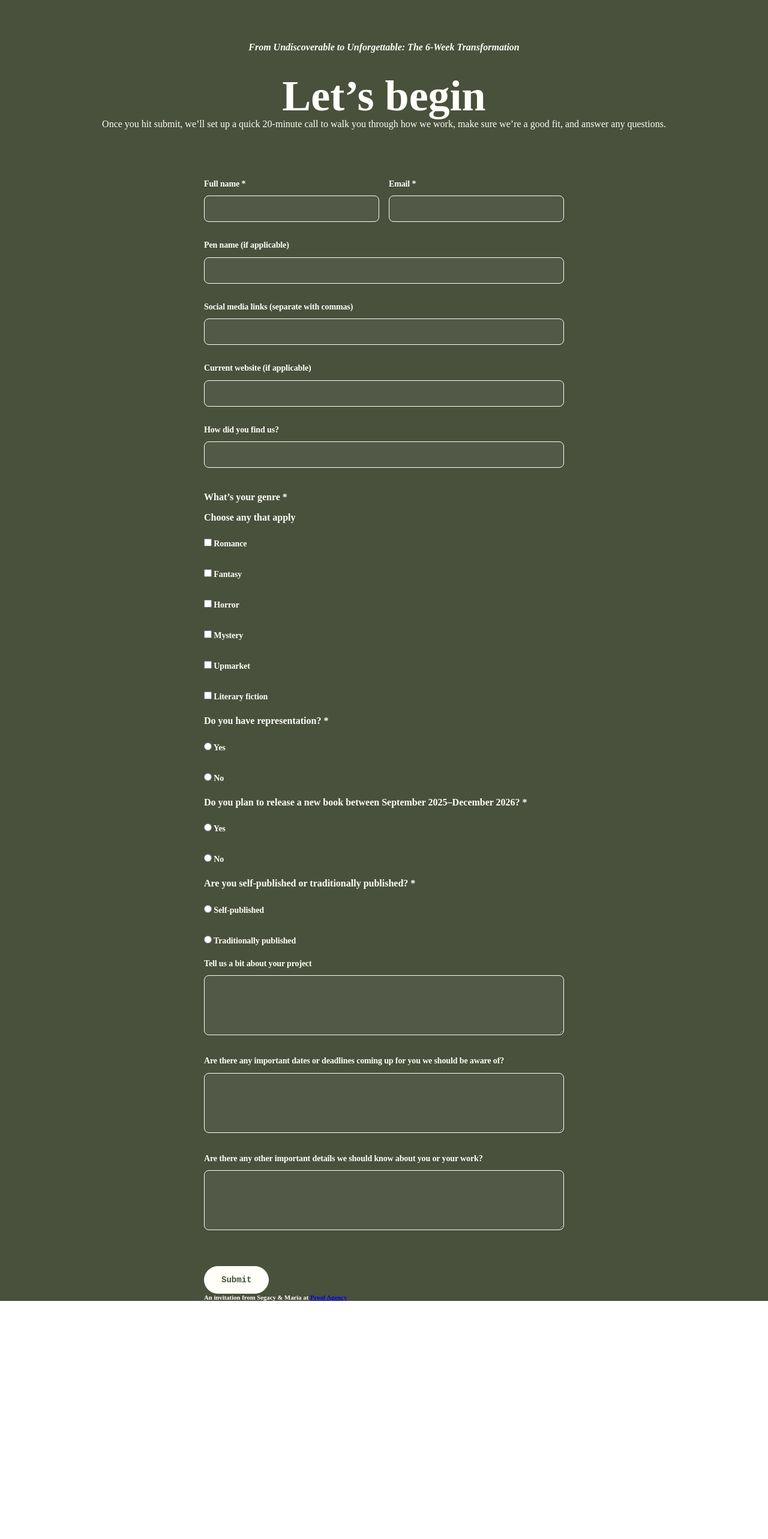
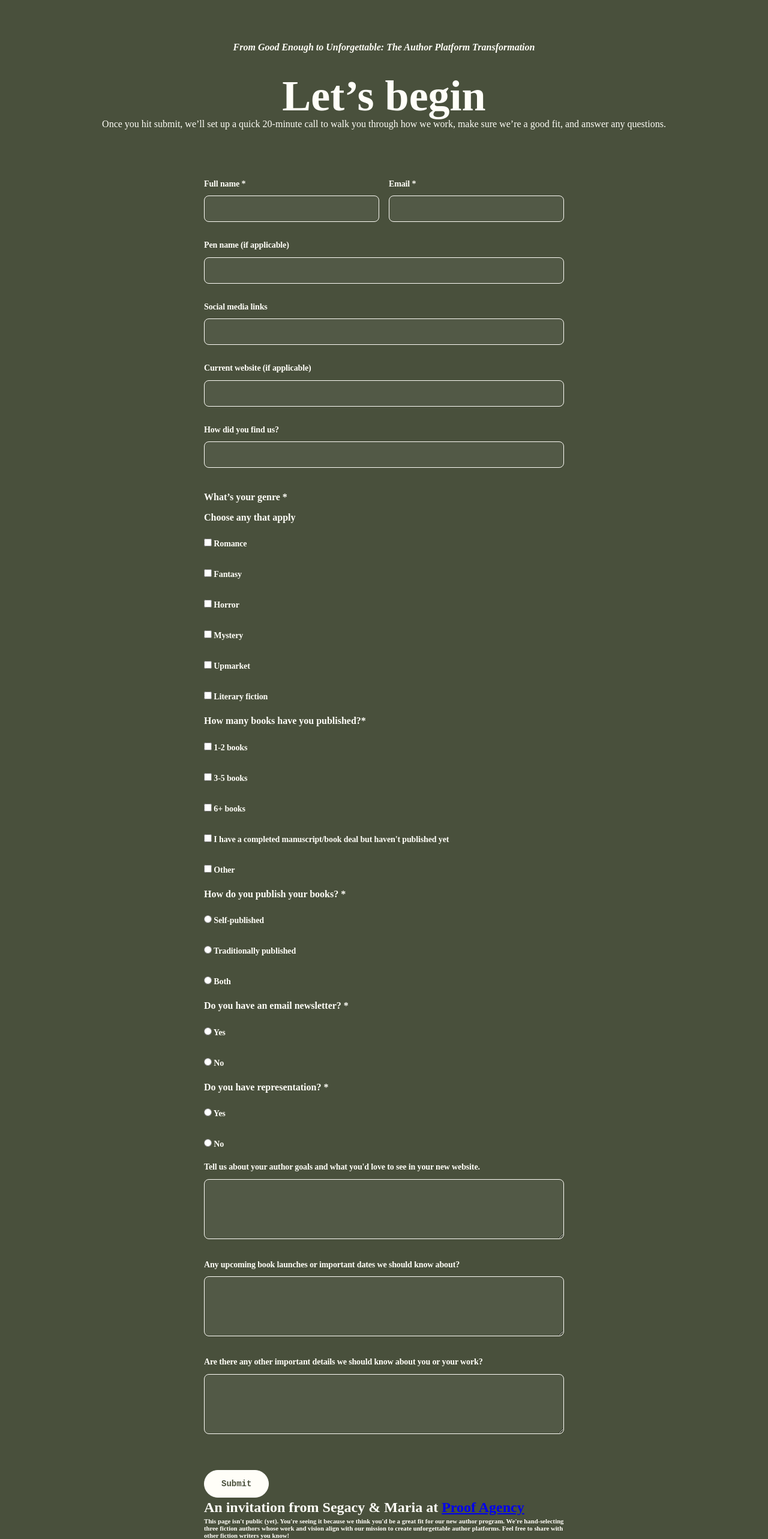
Before and after one commit to mmergal92/Proof_website, a React (Create React App) app: page /authorinquiryform in a window 1280 px wide. Shown: the part 153-2719 px from the top of the page at 60% size. Before the commit the page ends 2322 px from the top, so only its background shows below. Built offline with nearby package versions, Linux system fonts and the light colour scheme; the HTML template or start-up script is replaced by a standard one; a web font is replaced by a local one.

Commit message:
editing text

```diff
--- a/src/pages/authorinquiry.js
+++ b/src/pages/authorinquiry.js
@@ -14,13 +14,13 @@ const AuthorForm = () => {
     <div className="author-inquiry-page author-page">
       <section className="author-inquiry-hero">
         <div className="hero-inquiry-content">
-          <h5>From Undiscoverable to Unforgettable: The 6-Week Transformation</h5>
+          <h5>From Good Enough to Unforgettable: The Author Platform Transformation</h5>
           <h1>Let’s begin</h1>
           <p>Once you hit submit, we’ll set up a quick 20-minute call to walk you through how we work, make sure we’re a good fit, and answer any questions.</p>
         </div>
       </section>
 
-        <section className="author-inquiry-form asection">
+      <section className="author-inquiry-form asection">
         <form
           ref={formRef}
           name="author"
@@ -52,7 +52,7 @@ const AuthorForm = () => {
           <input type="text" id="penName" name="penName" />
 
           <label htmlFor="socialLinks">
-            Social media links (separate with commas)
+            Social media links
           </label>
           <input type="text" id="socialLinks" name="socialLinks" />
 
@@ -85,6 +85,48 @@ const AuthorForm = () => {
             </label>
           </div>
 
+        <div className="form-group">
+            <p className="label">How many books have you published?*</p>
+            <label>
+              <input type="checkbox" name="genre" value="one" /> 1-2 books
+            </label>
+            <label>
+              <input type="checkbox" name="genre" value="some" /> 3-5 books
+            </label>
+            <label>
+              <input type="checkbox" name="genre" value="many" /> 6+ books
+            </label>
+            <label>
+              <input type="checkbox" name="genre" value="none" /> I have a completed manuscript/book deal but haven't published yet
+            </label>
+            <label>
+              <input type="checkbox" name="genre" value="other" /> Other
+            </label>
+          </div>
+
+          <div className="form-group">
+            <p>How do you publish your books? *</p>
+            <label>
+              <input type="radio" name="publishing" value="Self-published" required /> Self-published
+            </label>
+            <label>
+              <input type="radio" name="publishing" value="Traditionally published" /> Traditionally published
+            </label>
+            <label>
+              <input type="radio" name="publishing" value="Both" /> Both
+            </label>
+          </div>
+
+          <div className="form-group">
+            <p>Do you have an email newsletter? *</p>
+            <label>
+              <input type="radio" name="release" value="Yes" required /> Yes
+            </label>
+            <label>
+              <input type="radio" name="release" value="No" /> No
+            </label>
+          </div>
+
           <div className="form-group">
             <p>Do you have representation? *</p>
             <label>
@@ -95,34 +137,14 @@ const AuthorForm = () => {
             </label>
           </div>
 
-          <div className="form-group">
-            <p>
-              Do you plan to release a new book between September 2025–December
-              2026? *
-            </p>
-            <label>
-              <input type="radio" name="release" value="Yes" required /> Yes
-            </label>
-            <label>
-              <input type="radio" name="release" value="No" /> No
-            </label>
-          </div>
 
-          <div className="form-group">
-            <p>Are you self-published or traditionally published? *</p>
-            <label>
-              <input type="radio" name="publishing" value="Self-published" required /> Self-published
-            </label>
-            <label>
-              <input type="radio" name="publishing" value="Traditionally published" /> Traditionally published
-            </label>
-          </div>
 
-          <label htmlFor="project">Tell us a bit about your project</label>
+
+          <label htmlFor="project">Tell us about your author goals and what you'd love to see in your new website.</label>
           <textarea id="project" name="project"></textarea>
 
           <label htmlFor="dates">
-            Are there any important dates or deadlines coming up for you we should be aware of?
+            Any upcoming book launches or important dates we should know about?
           </label>
           <textarea id="dates" name="dates"></textarea>
 
@@ -134,8 +156,11 @@ const AuthorForm = () => {
           <button type="submit" className="author-submit-btn">Submit</button>
         </form>
 
-        <h6>An invitation from Segacy & Maria at <a href="https://itsproof.co">Proof Agency</a></h6>
-      </section>
+        <div className="cta asection">
+            <h4>An invitation from Segacy & Maria at <a href="https://itsproof.co/" target="_blank">Proof Agency</a></h4>
+            <h6>This page isn't public (yet). You're seeing it because we think you'd be a great fit for our new author program. We're hand-selecting three fiction authors whose work and vision align with our mission to create unforgettable author platforms. Feel free to share with other fiction writers you know!</h6>
+        </div>
+     </section>
     </div>
   );
 };
--- a/src/pages/authors.js
+++ b/src/pages/authors.js
@@ -12,16 +12,16 @@ const Authors = () =>{
       <section className="author-hero ">
         <img loading="lazy" src={hero} alt="beach" className="hero-bg" />
           <div className="hero-content">
-            <h5>Three authors. Three websites. One summer only.</h5>
-            <h1>An obsession-worthy <br/>website in just 6-weeks</h1>
-            <a href="/authorinquiryform" className="author-hero-btn">Unlock your dream site</a>
+            <h5>Three fiction authors. Three stunning transformations. This summer only.</h5>
+            <h1>An obsession-worthy website in just 6-weeks</h1>
+            <a href="/authorinquiryform" className="author-hero-btn">See what's included</a>
         </div>
       </section>
 
       <section className="author-intro asection">
-        <h2>Imagine a digital experience as <i>captivating</i> as your writing</h2>
-        <p>What do you want for your writing career this year? What about in the next decade? A well-crafted website can help open the doors to that dream and connect you with readers, agents, and unexpected opportunities.</p>
-        <a href="/authorinquiryform" className="author-btn">Unlock your dream website</a>
+        <h2>Imagine a digital experience as <i>captivating</i> as your storytelling</h2>
+        <p>You pour your heart into every scene, every character, every twist that keeps readers turning pages until 3am. Your website should feel just as intentional. A place where readers discover behind-the-scenes moments of their favorite books and fall in love with the storyteller behind them. Where casual visitors become the kind of fans who pre-order everything you write and recommend you to everyone they know.</p>
+        <a href="/authorinquiryform" className="author-btn">See how we do it</a>
       </section>
 
 
@@ -30,50 +30,50 @@ const Authors = () =>{
      </section>
 
       <section className="promise asection">
-        <h2>Your website is the <i>only</i> place online you own entirely.</h2>
-        <p>So it better do its job! An excellent website will...</p>
+        <h2>Your website is where readers fall in love with more than just your books</h2>
+        <p>An excellent website will...</p>
          <ul>
-          <li>Give agents and publishers a sense of your voice and market positioning.</li>
+          <li>Give readers, book influencers, and industry professionals a clear sense of your unique voice and brand positioning.</li>
           <li>Enrich the reader experience and build pure, unadulterated excitement for your next release.</li>
           <li>Most importantly, look, feel, and sound like <b>you</b>.</li>
         </ul>
-        <a href="/authorinquiryform" className="author-btn">Unlock your dream website</a>
+        <a href="/authorinquiryform" className="author-btn">See how we do it</a>
       </section>
 
       <section className="transformation asection">
         <div className="transformation-content">
-            <p className="transformation-header">From Undiscovered To Unforgettable</p>
+            <p className="transformation-header">From Good Enough To Unforgettable</p>
             <hr/>
         </div>
         <h1 className="transformation-header">The <i>6-week</i> transformation</h1>
-        <p className="transformation-header">By Fall, you’ll have your own corner of the internet that’s thoughtful, lasting, and true to your work. This 6-week process moves from strategy to launch, with most of your input needed in the first 3 weeks as we build the foundation. This package includes:</p>
+        <p className="transformation-header">By Fall, you'll have an author website that actually feels like you—the kind that makes readers stay, explore, and eagerly sign up for your newsletter. We'll transform your online presence from good enough to unforgettable in just six weeks, with most of our collaboration happening early on as we build your foundation. Here's what we'll create together:</p>
         <ul className="transformation-main">
-          <li>Strategic planning to clarify your vision, brand, and upcoming milestones, so our sitemap and website features support you long-term.</li>
-          <li>Copywriting support that’s thoughtful, voice-driven, and tailored to every page’s goals (never with AI).</li>
-          <li>Creative direction & visual identity design to set the tone with a moodboard, curated typography and color palette, and an optional type-based logo</li>
-          <li>Bespoke design of up to four pages that elevates your work and excite readers, plus custom branded templates for additional pages.</li>
-          <li>A special world-building feature. Think: a behind-the-scenes moment, quiz, or glossary to enhance your work upcoming release (we can help you brainstorm!).</li>
-          <li>Responsive, mobile-friendly development that’s accessible, easy to update, and built to last.</li>
-          <li>Email integration using ConvertKit, MailerLite, Mailchimp, or any integration of choice (optional)</li>
-          <li>Backend training so you can update your site with confidence and ease.</li>
-          <li>Content migration for content you’d like to move over from your current site (optional).</li>
-          <li>Bonus launch kit with social media templates to celebrate your new website (and upcoming book release if applicable)</li>
+          <li><b>Author brand strategy</b> to clarify your unique voice, target readers, and upcoming book milestones, so every element works toward building your readership.</li>
+          <li><b>Authentic messaging</b> that captures your personality and connects with your ideal readers on every page (written by humans who understand your genre).</li>
+          <li><b>Visual identity</b> design that reflects your author brand with a curated mood board, typography, color palette, and optional author logo.</li>
+          <li><b>Custom website design</b> of up to four pages that showcases your books, builds excitement for future releases, plus branded templates for additional content.</li>
+          <li><b>Reader engagement features</b> like author spotlights, character profiles, or series extras to give fans deeper connection to your stories.</li>
+          <li><b>Mobile-optimized development</b> that's accessible, easy for you to update, and built to grow with your publishing career.</li>
+          <li><b>Newsletter integration</b> using ConvertKit, MailerLite, Mailchimp, or your preferred platform to capture and nurture your growing readership.</li>
+          <li><b>Website training</b> so you can confidently update content, add new books, and maintain your site.</li>
+          <li><b>Content migration</b> for anything you'd like to bring over from your current site.</li>
+          <li><b>Launch kit</b> with social media templates to celebrate your new author platform and promote upcoming releases.</li>
         </ul>
-        <a href="/authorinquiryform" className="author-btn">Unlock your dream website</a>
+        <a href="/authorinquiryform" className="author-btn">Reserve my spot</a>
       </section>
 
       <section className="fit asection">
         <h3>This is for you if...</h3>
         <ol>
-            <li>You have a book release coming up between September 2025 and December 2026.</li>
-            <li>You want a website that feels like an extension of your voice and vision.</li>
-            <li>You’re tired of duct-taping together a Squarespace site you hate don’t love.</li>
-            <li>You want a design partner who loves reading as much as you do.</li>
-            <li>You’d rather spend your time writing than wrestling with your website.</li>
+            <li>You're an established fiction author ready to invest in building a professional online presence.</li>
+            <li>You want a website that feels like an extension of your voice and vision, not a generic template.</li>
+            <li>You're tired of cobbling together a DIY site that doesn't reflect the quality of your writing.</li>
+            <li>You want a design partner who understands genre fiction and genuinely loves the books you write.</li>
+            <li>You'd rather spend your time writing your next book than wrestling with website frustrations.</li>
         </ol>
-        <a href="/authorinquiryform" className="author-btn">Unlock your dream website</a>
+        <a href="/authorinquiryform" className="author-btn">Reserve my spot</a>
           <div className="fit-content">
-            <p>And aren’t you tired of fighting<br/> with the algorithm?</p>
+            <p>And don't you want a break from<br/>fighting with the algorithm?</p>
         </div>
       </section>
 
@@ -81,22 +81,21 @@ const Authors = () =>{
         <img loading="lazy" src={investment} alt="door" />
         <div className="investment-text">
           <h1>Investment</h1>
-          <h4>From Undiscovered to Unforgettable: <br/>The Six-Week Transformation</h4>
+          <h4>From Good Enough to Unforgettable: <br/>The Author Platform Transformation</h4>
           <div>
-            <p>Normal price: $6,000 </p>
-            <p><b>Introductory rate: $4,000*</b></p>
+            <p><b>$4,000*</b></p>
+            <p>(regular rate $6,000 starting Fall 2025)</p>
           </div>
-          <p>We’re offering a one-time discount of $2,000 off for three authors with books launching between September 2025 and December 2026. You’ll get the same close collaboration, custom strategy, and thoughtful design we offer all our clients—just at a lower rate, for a few early partners.</p>
+          <p>We're launching our author specialization this summer with three founding clients. You'll get our complete transformation process—the same personalized strategy, custom design, and dedicated collaboration we'll offer all future author clients, just at founding client pricing.</p>
           <div className="investment-content">
             <h2>*Why the special rate?</h2>
-            <p>Fantastic question! It’s three-fold:</p>
+            <p>Fantastic question!</p>
             <ol>
-                <li>We LOVE working with writers and we’d like to work with more (eventually, building a one-stop shop just for you).</li>
-                <li>We’re offering this package at a reduced rate in exchange for two things: your creative trust and permission to share your project publicly.</li>
-                <li>It’s for a limited-time only for just  three spots. First come, first booked. : )</li>
+                <li>We're passionate about working with fiction authors and want to build lasting relationships in genre and upmarket fiction communities.</li>
+                <li>We want to perfect our author-specific process and create compelling case studies. You get the benefit of working with a team 100% focused on making these first projects exceptional.</li>
             </ol>
         </div>
-          <a href="/authorinquiryform" className="author-btn">Unlock your dream website</a>
+          <a href="/authorinquiryform" className="author-btn">Reserve my spot</a>
         </div>
       </section>
 
@@ -106,16 +105,16 @@ const Authors = () =>{
 
       <section className="cta asection">
         <p>Ready to create something magical?</p>
-        <h2>We’re only offering three spots for this pilot.</h2>
-        <p>If you’re interested in being one of the three authors we partner with this summer, we’ll ask you to fill out a (truly) short questionnaire. Then, we’ll set up a 20-min call to share more about the process and see if this is the right fit for you. Once we’re aligned, we’ll kick off right away!</p>
-        <p>This offer ends August 1. Let’s make this summer count.</p>
-        <a href="/authorinquiryform" className="author-btn">Unlock your dream website</a>
+        <h2>We’re only offering three spots for this launch.</h2>
+        <p>Interested in being one of our three founding author clients? We'll start with a (very) quick questionnaire. Then, we'll schedule a 20-minute call to discuss the process and make sure we're the right fit for each other. Once we're aligned, we'll kick off your transformation right away!</p>
+        <p><b>Three spots only. Deadline: August 15</b></p>
+        <a href="/authorinquiryform" className="author-btn">I'm ready</a>
       </section>
 
 
      <section className="cta asection">
-        <h4>An invitation from Segacy & Maria at Proof Agency</h4>
-        <h6>This page isn't public (yet). You're seeing this because we admire your work and think you might be interested in collaborating with us. Please feel free to share this invitation to like-minded authors in your network.</h6>
+        <h4>An invitation from Segacy & Maria at <a href="https://itsproof.co/" target="_blank">Proof Agency</a></h4>
+        <h6>This page isn't public (yet). You're seeing it because we think you'd be a great fit for our new author program. We're hand-selecting three fiction authors whose work and vision align with our mission to create unforgettable author platforms. Feel free to share with other fiction writers you know!</h6>
      </section>
     </div>
   );
--- a/src/pages/thanks.js
+++ b/src/pages/thanks.js
@@ -7,7 +7,7 @@ const ThankYou = () => {
         <div className="hero-content">
           <h1>Thank you!</h1>
           <p>We’ve received your submission and will be in touch shortly to schedule your call. We can’t wait to help you build your dream website.</p>
-          <a href="/authors" className="author-btn">Back to Offering Page</a>
+          <a href="/authors" className="author-btn">Back to home</a>
         </div>
       </section>
     </div>
```
